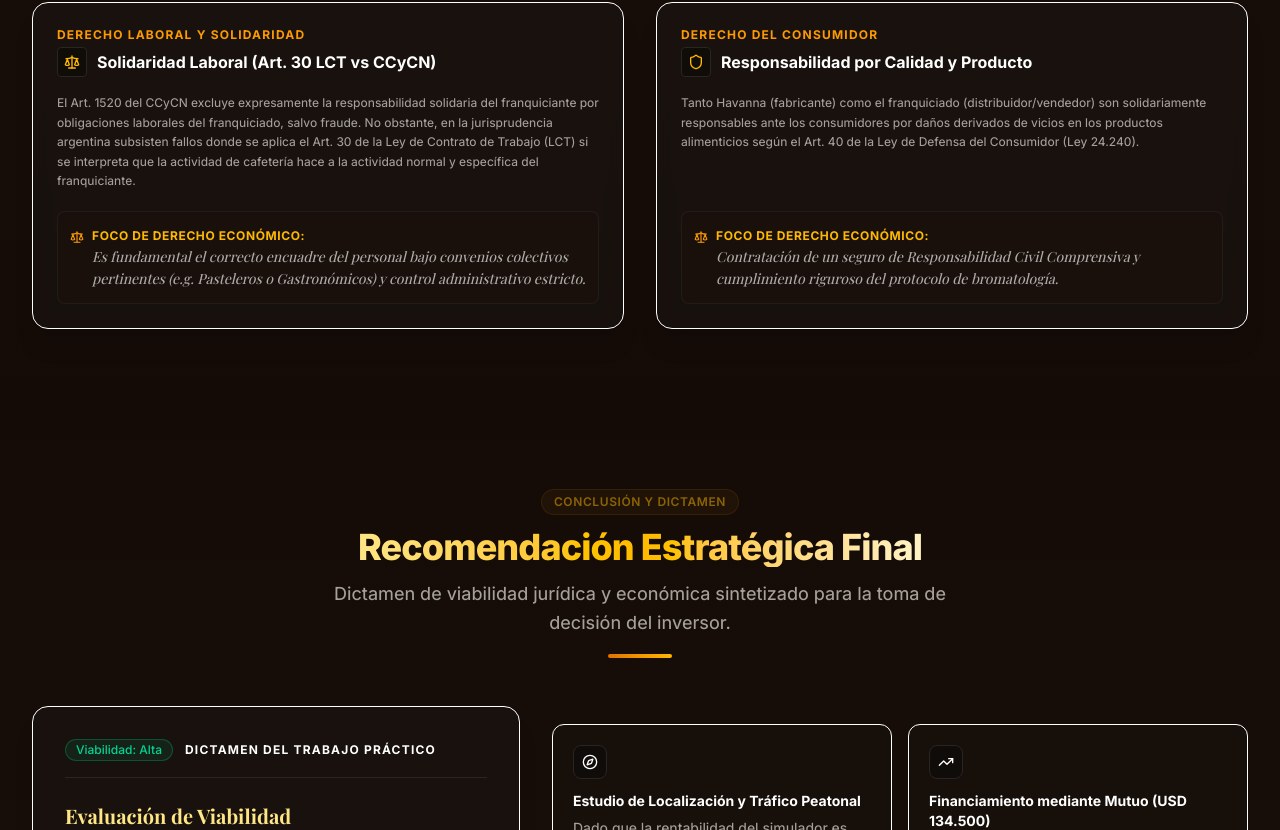
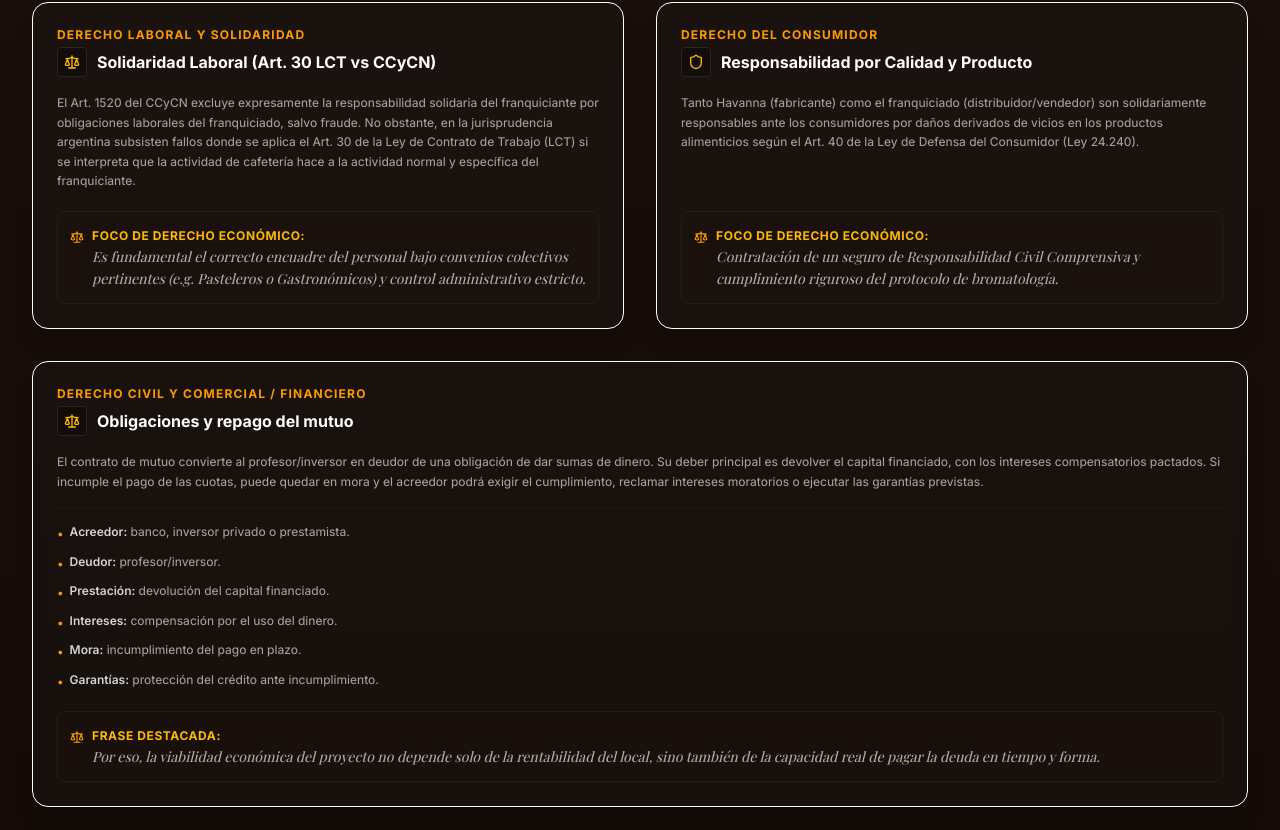
Before and after one commit to mateolionge-rgb/havanna-investor-simulator, a React (Vite) app: page / in a window 1280 px wide. Shown: the part 11170-12000 px from the top of the page. Built offline with nearby package versions, Linux system fonts and the light colour scheme; a web font is replaced by a local one.

Commit message:
Actualizacion derecho

```diff
--- a/src/data/localData.js
+++ b/src/data/localData.js
@@ -178,5 +178,20 @@ export const juridicoEconomicoPoints = [
     title: 'Responsabilidad por Calidad y Producto',
     description: 'Tanto Havanna (fabricante) como el franquiciado (distribuidor/vendedor) son solidariamente responsables ante los consumidores por daños derivados de vicios en los productos alimenticios según el Art. 40 de la Ley de Defensa del Consumidor (Ley 24.240).',
     legalFocus: 'Contratación de un seguro de Responsabilidad Civil Comprensiva y cumplimiento riguroso del protocolo de bromatología.'
+  },
+  {
+    category: 'Derecho Civil y Comercial / Financiero',
+    title: 'Obligaciones y repago del mutuo',
+    description: 'El contrato de mutuo convierte al profesor/inversor en deudor de una obligación de dar sumas de dinero. Su deber principal es devolver el capital financiado, con los intereses compensatorios pactados. Si incumple el pago de las cuotas, puede quedar en mora y el acreedor podrá exigir el cumplimiento, reclamar intereses moratorios o ejecutar las garantías previstas.',
+    legalFocus: 'Por eso, la viabilidad económica del proyecto no depende solo de la rentabilidad del local, sino también de la capacidad real de pagar la deuda en tiempo y forma.',
+    focusLabel: 'Frase Destacada',
+    bullets: [
+      { label: 'Acreedor', text: 'banco, inversor privado o prestamista.' },
+      { label: 'Deudor', text: 'profesor/inversor.' },
+      { label: 'Prestación', text: 'devolución del capital financiado.' },
+      { label: 'Intereses', text: 'compensación por el uso del dinero.' },
+      { label: 'Mora', text: 'incumplimiento del pago en plazo.' },
+      { label: 'Garantías', text: 'protección del crédito ante incumplimiento.' }
+    ]
   }
 ];
--- a/src/sections/AnalisisJuridicoEconomico.jsx
+++ b/src/sections/AnalisisJuridicoEconomico.jsx
@@ -10,6 +10,7 @@ export default function AnalisisJuridicoEconomico() {
     'Descalce de Monedas e Inflación': AlertCircle,
     'Solidaridad Laboral (Art. 30 LCT vs CCyCN)': Scale,
     'Responsabilidad por Calidad y Producto': Shield,
+    'Obligaciones y repago del mutuo': Scale,
   };
 
   return (
@@ -30,10 +31,13 @@ export default function AnalisisJuridicoEconomico() {
         <div className="grid grid-cols-1 md:grid-cols-2 gap-8 mt-6">
           {juridicoEconomicoPoints.map((point, index) => {
             const Icon = iconMap[point.title] || Scale;
+            const isFullWidth = index === 4; // Fifth card spans full width for balance
             return (
               <div
                 key={index}
-                className="bg-stone-900/40 border border-stone-850 rounded-2xl p-6 backdrop-blur-sm shadow-xl flex flex-col justify-between hover:border-amber-500/30 transition-all duration-300 group"
+                className={`bg-stone-900/40 border border-stone-850 rounded-2xl p-6 backdrop-blur-sm shadow-xl flex flex-col justify-between hover:border-amber-500/30 transition-all duration-300 group ${
+                  isFullWidth ? 'md:col-span-2' : ''
+                }`}
               >
                 <div className="space-y-4">
                   {/* Category & Title */}
@@ -55,13 +59,29 @@ export default function AnalisisJuridicoEconomico() {
                   <p className="text-xs text-stone-400 leading-relaxed font-sans">
                     {point.description}
                   </p>
+
+                  {/* Bullets if they exist */}
+                  {point.bullets && (
+                    <ul className="mt-3.5 space-y-2 text-xs text-stone-400 leading-relaxed font-sans border-t border-stone-800/40 pt-3.5">
+                      {point.bullets.map((bullet, idx) => (
+                        <li key={idx} className="flex items-start space-x-1.5">
+                          <span className="text-amber-500 flex-shrink-0 mt-0.5">•</span>
+                          <span>
+                            <strong className="text-stone-300 font-semibold">{bullet.label}:</strong> {bullet.text}
+                          </span>
+                        </li>
+                      ))}
+                    </ul>
+                  )}
                 </div>
 
                 {/* Focus box */}
                 <div className="mt-5 pt-4 border-t border-stone-800/60 flex items-start space-x-2 bg-amber-950/5 p-3 rounded-lg border border-amber-900/10">
                   <Scale size={14} className="text-amber-500 flex-shrink-0 mt-0.5" />
                   <div className="space-y-0.5">
-                    <span className="text-xs font-bold text-amber-400 uppercase tracking-wider block">Foco de Derecho Económico:</span>
+                    <span className="text-xs font-bold text-amber-400 uppercase tracking-wider block">
+                      {point.focusLabel ? `${point.focusLabel}:` : 'Foco de Derecho Económico:'}
+                    </span>
                     <p className="text-xs sm:text-sm text-stone-300/80 leading-relaxed font-serif italic">
                       {point.legalFocus}
                     </p>
```
